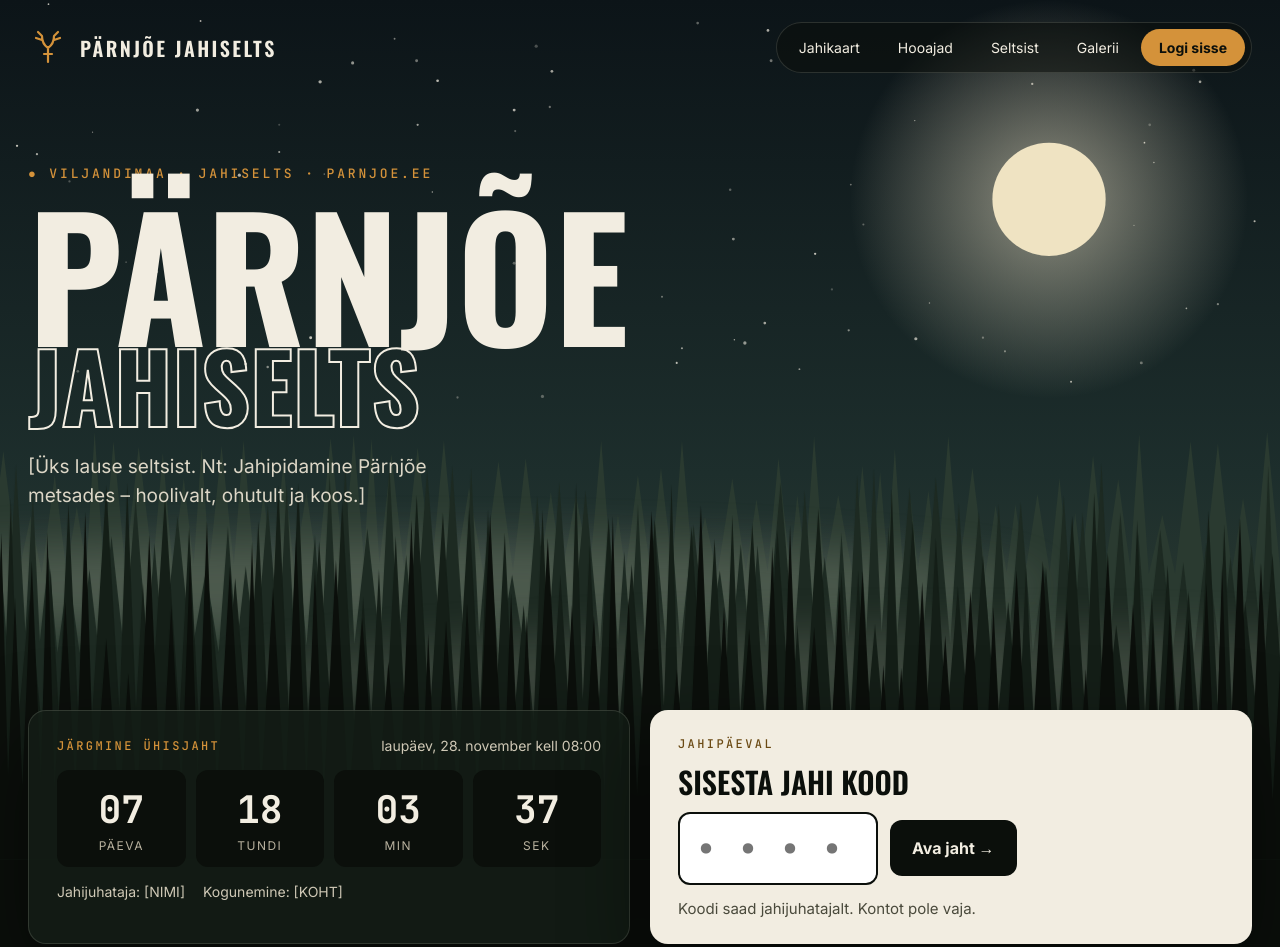
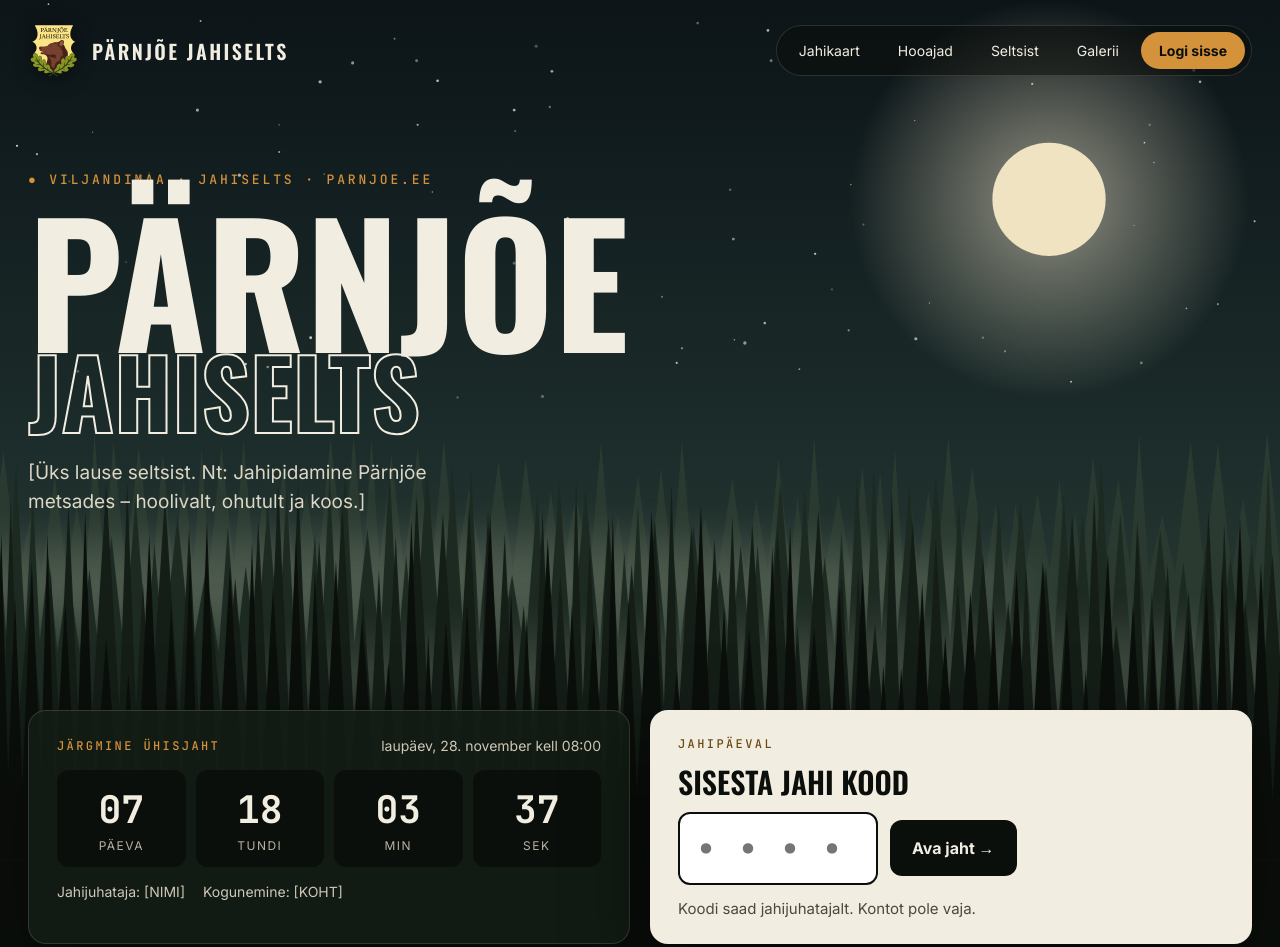
Before and after one commit to soouni/parnjoe.ee, a plain HTML site: page index.html in a window 1280 px wide. Shown: the top 947 px of the page. Drawn offline with nearby package versions, Linux system fonts and the light colour scheme.

Commit message:
Add files via upload

```diff
--- a/index.html
+++ b/index.html
@@ -5,6 +5,14 @@
 <meta name="viewport" content="width=device-width, initial-scale=1">
 <title>Pärnjõe Jahiselts</title>
 <meta name="description" content="Pärnjõe Jahiselts – Viljandimaa jahiselts. Jahikaart, jahihooajad ja seltsi info.">
+<link rel="icon" href="logo.svg" type="image/svg+xml">
+<link rel="icon" href="favicon-32.png" sizes="32x32" type="image/png">
+<link rel="apple-touch-icon" href="apple-touch-icon.png">
+<meta property="og:title" content="Pärnjõe Jahiselts">
+<meta property="og:description" content="Viljandimaa jahiselts. Jahikaart, jahihooajad ja seltsi info.">
+<meta property="og:image" content="https://www.parnjoe.ee/og-image.jpg">
+<meta property="og:url" content="https://www.parnjoe.ee/">
+<meta property="og:type" content="website">
 <link rel="preconnect" href="https://fonts.googleapis.com">
 <link rel="stylesheet" href="https://fonts.googleapis.com/css2?family=Oswald:wght@400;500;600;700&family=Inter:wght@400;500;600;700&family=JetBrains+Mono:wght@500;700&display=swap">
 <style>
@@ -67,7 +75,7 @@ a{color:var(--accent)}a:hover{color:#f2c27a}
 <header style="position:relative;z-index:2">
 <div class="wrap" style="padding-top:22px;padding-bottom:22px;display:flex;flex-wrap:wrap;align-items:center;justify-content:space-between;gap:16px">
 <a href="#" style="display:flex;align-items:center;gap:12px;text-decoration:none;color:var(--ink)">
-<svg width="40" height="40" viewBox="0 0 40 40" fill="none" stroke="#d4923a" stroke-width="2.2" stroke-linecap="round" stroke-linejoin="round" aria-hidden="true"><path d="M20 34V20M20 20c-3-2-6-6-6-12M14 8l-4-4M14 12l-6-2M20 20c3-2 6-6 6-12M26 8l4-4M26 12l6-2M16 26h8"/></svg>
+<img src="logo.svg" width="52" height="57" alt="" style="display:block;filter:drop-shadow(0 4px 10px rgba(0,0,0,.45))">
 <span class="osw" style="font-weight:600;font-size:20px;letter-spacing:.12em">Pärnjõe Jahiselts</span>
 </a>
 <nav aria-label="Peamenüü" style="display:flex;flex-wrap:wrap;align-items:center;gap:6px;padding:6px;border-radius:999px;background:rgba(11,15,11,.55);border:1px solid rgba(242,237,225,.14)">
@@ -229,7 +237,7 @@ a{color:var(--accent)}a:hover{color:#f2c27a}
 <div class="wrap" style="padding-top:80px;display:grid;grid-template-columns:repeat(auto-fit,minmax(220px,1fr));gap:36px;font-size:15px">
 <div style="display:flex;flex-direction:column;gap:8px"><span class="mono" style="letter-spacing:.2em;color:var(--accent)">Kontakt</span><span>Esimees: [NIMI]</span><span>[TELEFON]</span><a href="#">[E-POST]@parnjoe.ee</a></div>
 <div style="display:flex;flex-direction:column;gap:8px"><span class="mono" style="letter-spacing:.2em;color:var(--accent)">Seltsile</span><a href="https://jaht.parnjoe.ee">Jahikaart</a><a href="#">Liikmeks astumine</a><a href="#">Dokumendid</a></div>
-<div style="display:flex;flex-direction:column;gap:8px"><span class="mono" style="letter-spacing:.2em;color:var(--accent)">MTÜ</span><span>Pärnjõe Jahiselts</span><span style="color:var(--muted)">Registrikood [KOOD]</span></div>
+<div style="display:flex;flex-direction:column;gap:8px"><span class="mono" style="letter-spacing:.2em;color:var(--accent)">MTÜ</span><span>Pärnjõe Jahiselts</span><span style="color:var(--muted)">Registrikood [KOOD]</span><img src="logo.svg" width="96" height="105" alt="Pärnjõe Jahiseltsi logo" style="display:block;margin-top:14px"></div>
 </div>
 <div aria-hidden="true" class="osw" style="font-weight:700;font-size:clamp(90px,19vw,280px);line-height:.8;letter-spacing:-.02em;color:#1f2c22;text-align:center;padding-top:60px;margin-bottom:-.12em">Pärnjõe</div>
 </footer>
```
Also changed, not shown: apple-touch-icon.png (added), favicon-32.png (added), logo-512.png (added), logo.svg (added), og-image.jpg (added).
